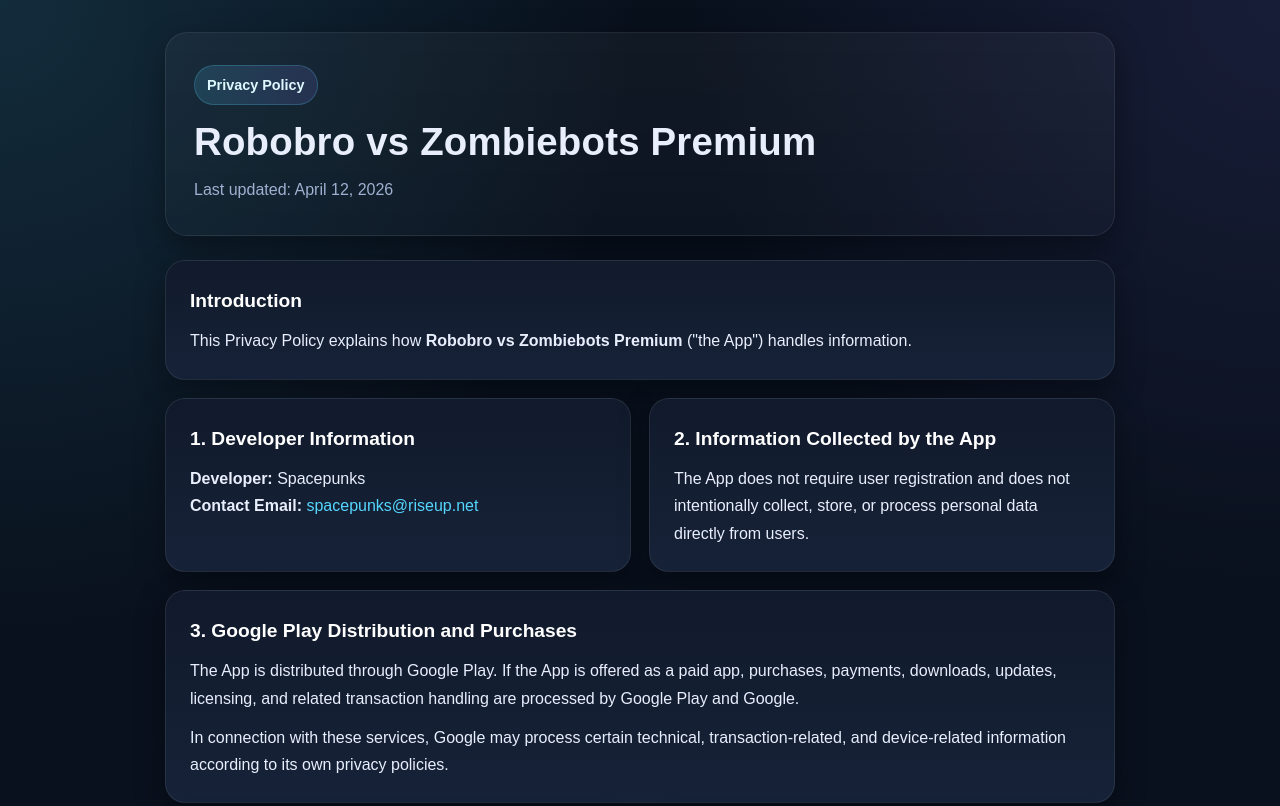
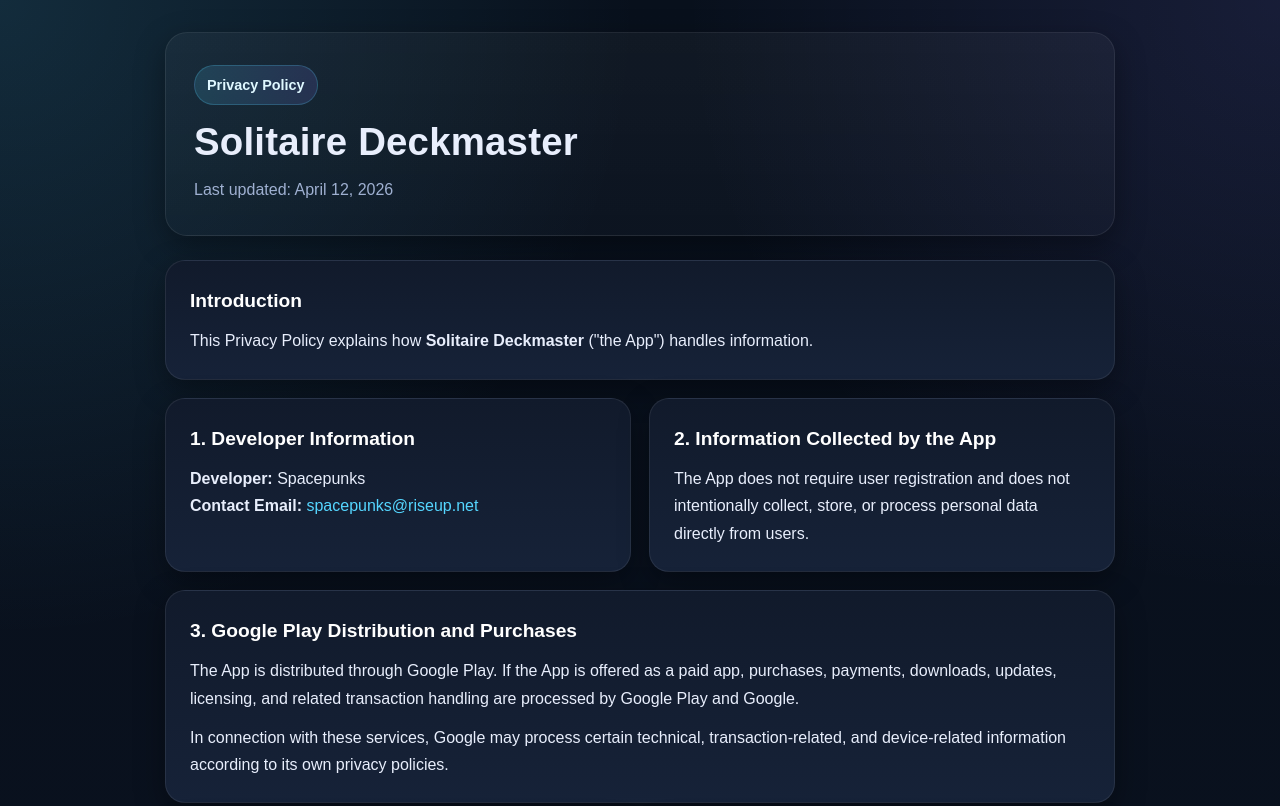
Before and after one commit to Furima/spacepunx, a plain HTML site: page index.html in a window 1280 px wide. Shown: the top 806 px of the page. Drawn offline with Linux system fonts and the light colour scheme.

Commit message:
Update index.html

```diff
--- a/index.html
+++ b/index.html
@@ -140,7 +140,7 @@
   <div class="container">
     <div class="hero">
       <div class="badge">Privacy Policy</div>
-      <h1 class="title">Robobro vs Zombiebots Premium</h1>
+      <h1 class="title">Solitaire Deckmaster</h1>
       <p class="subtitle">Last updated: April 12, 2026</p>
     </div>
 
@@ -148,7 +148,7 @@
       <section class="card full">
         <h2>Introduction</h2>
         <p>
-          This Privacy Policy explains how <strong>Robobro vs Zombiebots Premium</strong> ("the App")
+          This Privacy Policy explains how <strong>Solitaire Deckmaster</strong> ("the App")
           handles information.
         </p>
       </section>
@@ -239,7 +239,7 @@
     </div>
 
     <div class="footer">
-      Spacepunks · Robobro vs Zombiebots Premium
+      Spacepunks · Solitaire Deckmaster
     </div>
   </div>
 </body>
```
